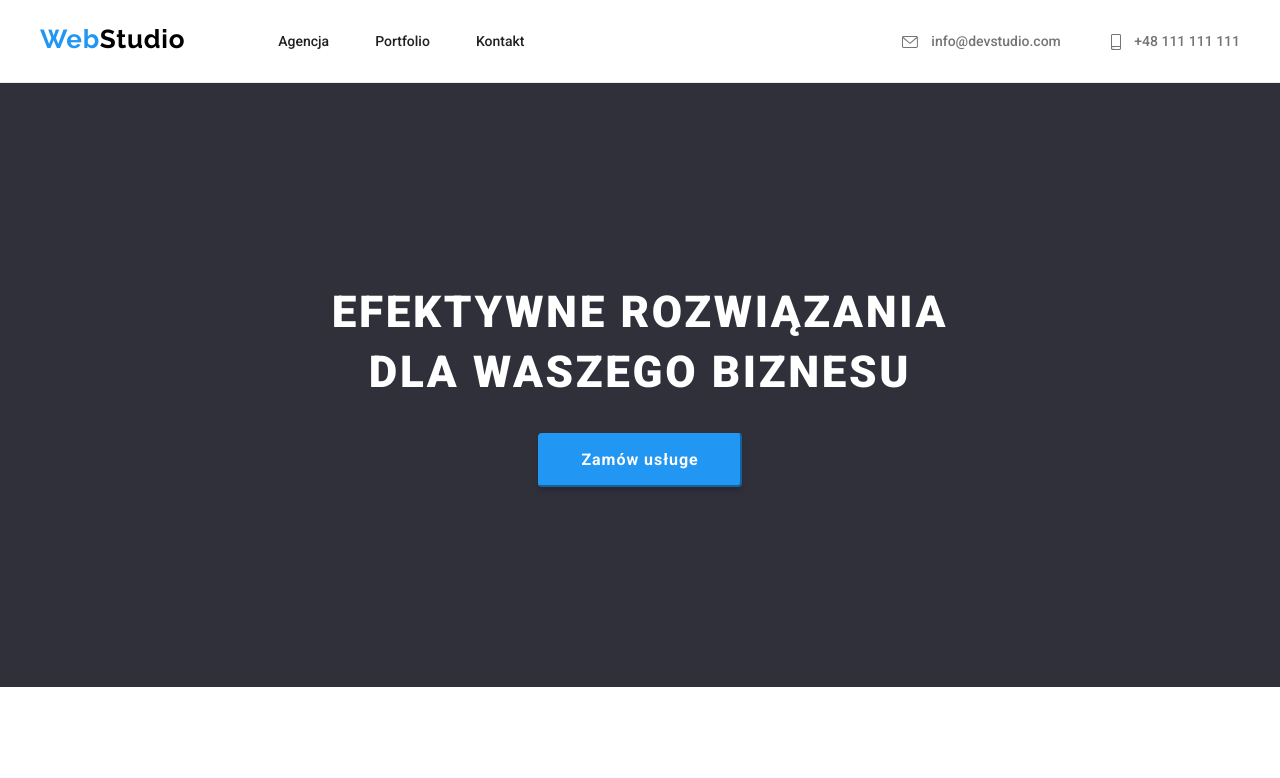
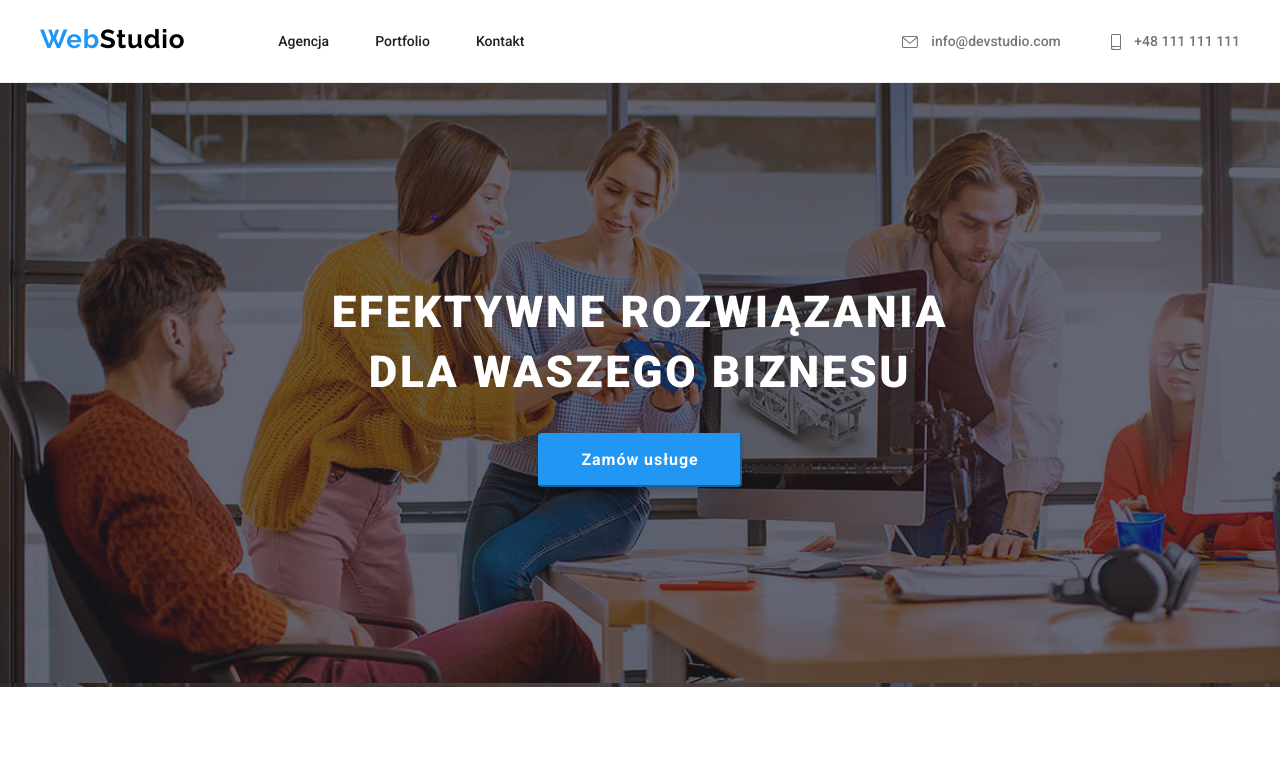
Before and after one commit to iga-te/goit-markup-hw-04, a plain HTML site: page index.html in a window 1280 px wide. Shown: the top 778 px of the page. Drawn offline with Linux system fonts and the light colour scheme.

Commit message:
final - hopefully

```diff
--- a/css/styles.css
+++ b/css/styles.css
@@ -101,7 +101,7 @@ ul {
   max-width: 1600px;
   margin: 0 auto;
   background-image: linear-gradient(to right, #2f303a66, #2f303a66),
-    url(./images/intro-background.jpg);
+    url(../images/intro-background.jpg);
 }
 
 .intro button {
```
